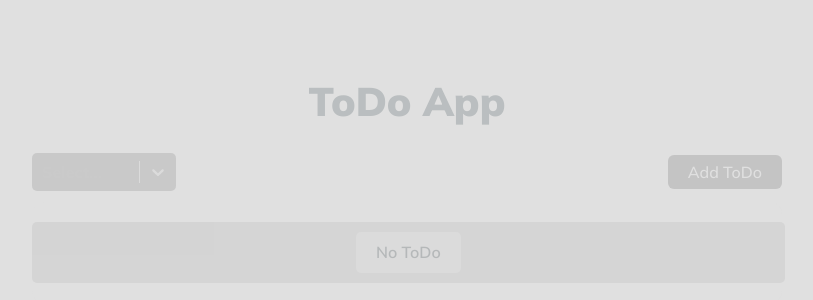
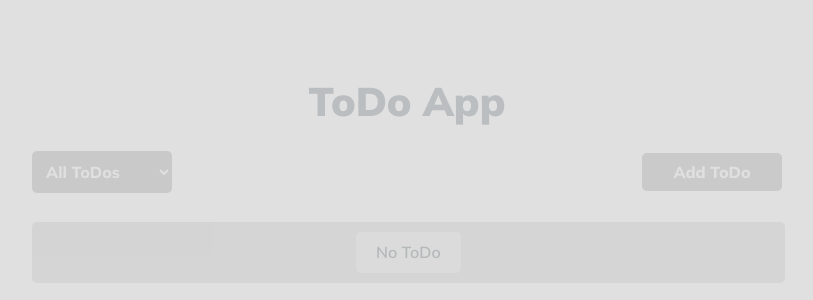
Before and after one commit to MAbdurahman/redux-todo-app, a React (Vite) app: page / in a window 1280 px wide. Shown: the top 300 px of the page, without its empty margins (233-1046 px from the left). Built offline with nearby package versions, Linux system fonts and the light colour scheme.

Commit message:
Refractor components/Button/Button.module.scss and SelectButton/SelectButton.scss

```diff
--- a/src/components/Button/Button.module.scss
+++ b/src/components/Button/Button.module.scss
@@ -1,10 +1,11 @@
 .button {
   display: inline-block;
   height: auto;
-  padding: 0.8rem 2rem;
+  width: 140px;
+  padding: 1rem 2rem;
   border: none;
-  border-radius: 6px;
-  font-weight: 500;
+  border-radius: 5px;
+  font-weight: 800;
   font-size: 1.6rem;
   text-decoration: none;
   text-transform: capitalize;
@@ -25,13 +26,13 @@
 }
 
 .button--primary {
-  background-color: var(--color-neutral-600);
+  background-color: var(--color-neutral-500);
   color: var(--color-neutral-100);
 
 }
 
 .button--primary:hover {
-  background-color: var(--color-neutral-700);
+  background-color: var(--color-neutral-600);
 }
 
 
--- a/src/components/SelectButton/SelectButton.module.css
+++ b/src/components/SelectButton/SelectButton.module.scss
@@ -144,3 +144,32 @@ option::checkmark {
    !*width: 150px;*!
    cursor: pointer;
 }*/
+.button__select {
+  position: relative;
+  width: 140px;
+  display: inline-block;
+  height: auto;
+  padding: 1rem;
+  font-weight: 800;
+  font-size: 1.6rem;
+  text-decoration: none;
+  text-transform: capitalize;
+  color: var(--color-neutral-100);
+  background-color: var(--color-neutral-500);
+  border: none;
+  border-radius: 5px;
+  cursor: pointer;
+  overflow: hidden;
+  transition: background-color 0.333s ease-in-out,
+  color 0.333s ease-in-out;
+
+}
+.button__select:hover {
+  background-color: var(--color-neutral-600);
+
+}
+
+select .option:hover {
+  background-color: #198754; /* Change to your desired color */
+  color: #fff; /* Change text color if needed */
+}
--- a/src/components/SelectButton/index.jsx
+++ b/src/components/SelectButton/index.jsx
@@ -1,11 +1,15 @@
 import Select from 'react-select';
+import {getClasses} from '../../assets/utils/functionsUtils.js';
+import styles from './SelectButton.module.scss';
 
-export default function SelectButton({children, options, styles, value, id, ...rest}) {
+export default function SelectButton({ children, id, ...rest }) {
 
 
    return (
-      <Select options={options} styles={styles} value={value} id={id} {...rest} >
+      <select id={id}
+              className={getClasses([styles.button, styles.button__select])}
+              {...rest} >
          {children}
-      </Select>
+      </select>
    );
 }
--- a/src/layout/Header/Header.module.css
+++ b/src/layout/Header/Header.module.css
@@ -31,3 +31,21 @@
    width: max-content;
    height: auto;
 }
+
+.option {
+   font-size: 1.6rem;
+   font-weight: 800;
+   color: var(--color-neutral-800);
+   background-color: var(--color-neutral-200);
+   cursor: pointer;
+}
+.option:hover,
+.option:focus {
+   background-color: var(--color-neutral-500);
+   cursor: pointer;
+}
+
+select option:hover {
+   background-color: #198754; /* Change to your desired color */
+   color: #fff; /* Change text color if needed */
+}
--- a/src/layout/Header/index.jsx
+++ b/src/layout/Header/index.jsx
@@ -15,11 +15,7 @@ export default function Header() {
    const [filterStatus, setFilterStatus] = useState(initialFilterStatus);
    const dispatch = useDispatch();
 
-   const options = [
-      {value: 'all', label: 'All ToDos'},
-      {value: 'completed', label: 'Completed'},
-      {value: 'incomplete', label: 'Incomplete'}
-   ];
+
    const customStyles = {
       control: (provided) => ({
          ...provided,
@@ -62,6 +58,11 @@ export default function Header() {
       })
 
    };
+   const options = [
+      {value: 'all', label: 'All ToDos'},
+      {value: 'completed', label: 'Completed'},
+      {value: 'incomplete', label: 'Incomplete'}
+   ];
 
    /************************* functions *************************/
    function updateFilterHandler(option) {
@@ -70,12 +71,14 @@ export default function Header() {
    }
 
 
+
    return (
       <div className={styles.header}>
-         <SelectButton id='status' defaultValue={options[0]} options={options}
-                       styles={customStyles}
-                       value={filterStatus}
-                       onChange={option => updateFilterHandler(option)}/>
+         <SelectButton >
+            {options.length > 0 && (options.map(option => (
+               <option className={styles.option} value={option.value}>{option.label}</option>
+            )))}
+         </SelectButton>
          <Button variant='primary' onClick={() => setModalOpen(true)}>
             Add ToDo
          </Button>
--- a/src/styles/GlobalStyles.css
+++ b/src/styles/GlobalStyles.css
@@ -264,6 +264,10 @@ small {
   font-size: 0.8rem;
 }
 
+select option:hover {
+  background-color: #198754; /* Change to your desired color */
+  color: #fff; /* Change text color if needed */
+}
 
 /*===============================================================
                         App Styles
```
